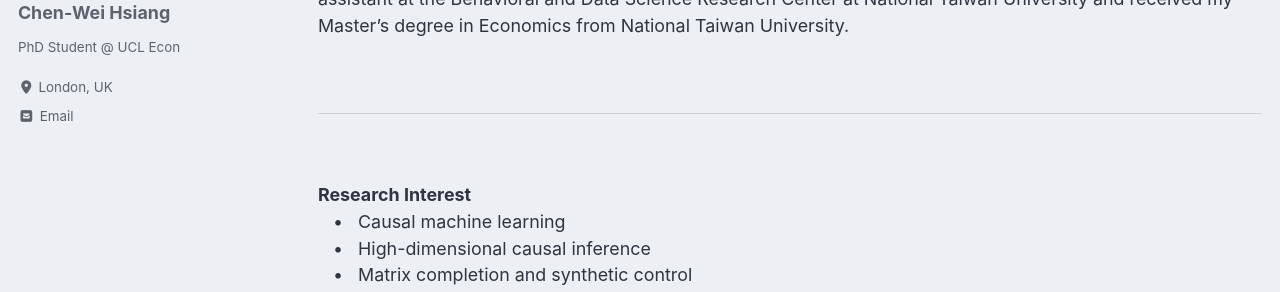
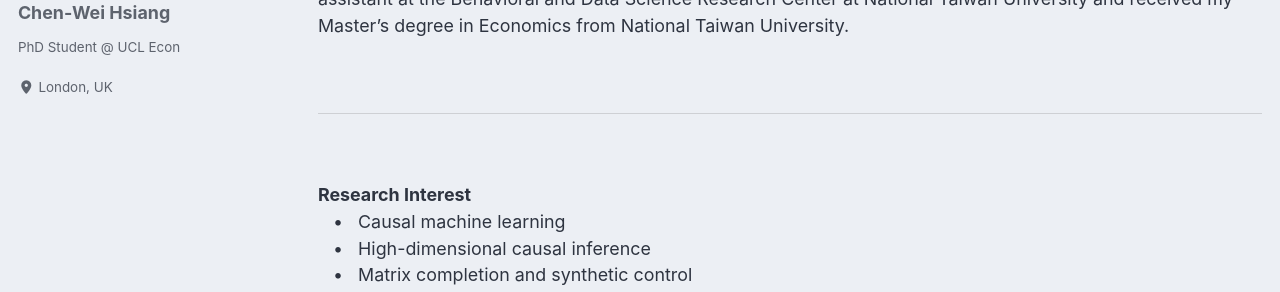
Before and after one commit to chenweihsiang/chenweihsiang.github.io, a Jekyll site: the page built from index.md, in a window 1280 px wide. Shown: the part 208-500 px from the top of the page. Built offline with Jekyll 4.4.1, drawn with Linux system fonts in a browser that asks for light colours; cached includes are drawn as plain includes.

Commit message:
Update _config.yml

```diff
--- a/_config.yml
+++ b/_config.yml
@@ -118,7 +118,7 @@ author:
   avatar           : "/assets/images/profile.png" # path of avatar image, e.g. "/assets/images/bio-photo.jpg"
   bio              : "PhD Student @ UCL Econ"
   location         : "London, UK"
-  email            : "chen-wei.hsiang.21 [at] ucl.ac.uk"
+  email            : # "chen-wei.hsiang.21 [at] ucl.ac.uk"
   links:
     - label: "Email"
       icon: "fas fa-fw fa-envelope-square"
```
